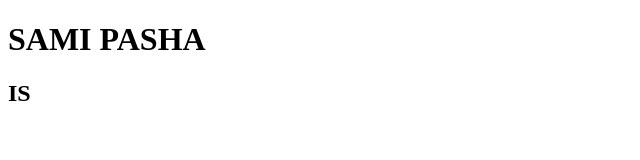
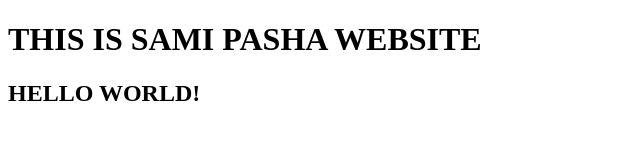
Before and after one commit to sami3102/Pasha, a plain HTML site: page index.html in a window 1280 px wide. Shown: the whole page, without its empty margins (0-640 px from the left). Drawn offline with Linux system fonts and the light colour scheme.

Commit message:
Update index.html

```diff
--- a/index.html
+++ b/index.html
@@ -9,10 +9,10 @@
 <body>
 
     <h1>
-        SAMI PASHA
+        THIS IS SAMI PASHA WEBSITE
     </h1>
     <h2>
-        IS
+        HELLO WORLD!
     </h2>
 
 </body>
```
